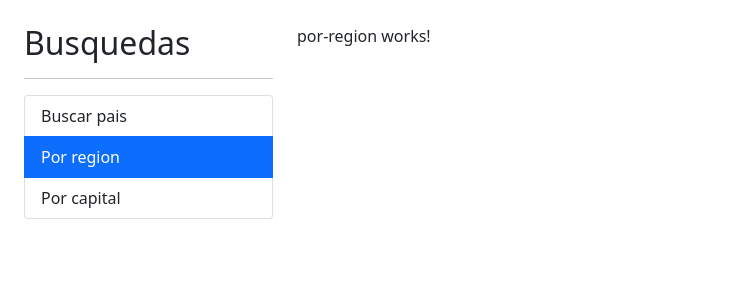
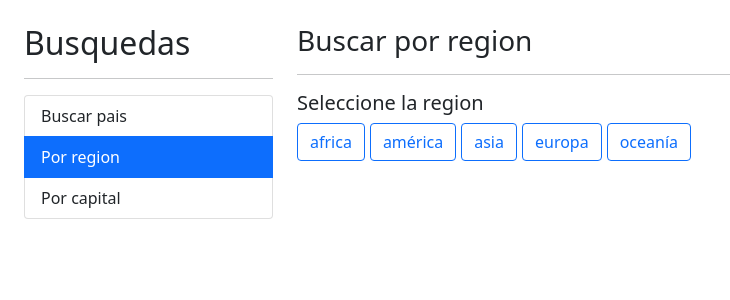
Before and after one commit to EmanuelAl/Angular, an Angular app in the folder paisesApp/: page /region in a window 1280 px wide. Shown: the top 300 px of the page, without its empty margins (0-730 px from the left). Built offline with nearby package versions, Linux system fonts and the light colour scheme.

Commit message:
se desarrolla la vista en el componente por region,se aprende a agregar clases a elemento html bajo una condicion dada

```diff
--- a/paisesApp/src/app/pais/pages/por-region/por-region.component.html
+++ b/paisesApp/src/app/pais/pages/por-region/por-region.component.html
@@ -1 +1,33 @@
-<p>por-region works!</p>
+<h3>Buscar por region <small>{{ regionActiva | titlecase}} </small></h3>
+<hr>
+
+<h5>Seleccione la region</h5>
+
+<div class="row">
+    <div class="col">
+        <button *ngFor="let region of regiones"
+                class="btn btn-outline-primary"
+                [ngClass]="{
+                    'btn-primary': regionActiva === region,
+                    'btn-outline-primary': regionActiva !== region
+                }"
+                (click)="activarRegion( region )">
+            {{region}}
+        </button>
+    </div>
+</div>
+
+<!--
+    esto tambien se puede agregar al boton para que haga una especie de hover al seleccionar y
+    estableceria/agregaria la clase al cumplirse la condicion (lo que va despues del ="...")
+    si la condicion es true se aplica la clase al elemento donde se la incorporo
+    [class.btn-primary]="region === regionActiva"
+
+    o se puede usar un ngclass
+    [ngClass]="{
+                     'nombreClase' : condicion,
+                    'btn-primary': regionActiva === region,
+                    'btn-outline-primary': regionActiva !== region
+                }"
+
+-->
--- a/paisesApp/src/app/pais/pages/por-region/por-region.component.ts
+++ b/paisesApp/src/app/pais/pages/por-region/por-region.component.ts
@@ -1,16 +1,25 @@
-import { Component, OnInit } from '@angular/core';
+import { Component } from '@angular/core';
 
 @Component({
   selector: 'app-por-region',
   templateUrl: './por-region.component.html',
-  styles: [
+  styles: [`
+    button {
+      margin-right: 5px;
+    }
+  `
   ]
 })
-export class PorRegionComponent implements OnInit {
+export class PorRegionComponent  {
 
+  regiones: string[] = ['africa','américa', 'asia', 'europa', 'oceanía'];
+  regionActiva: string = '';
   constructor() { }
 
-  ngOnInit(): void {
+  activarRegion( region: string){
+    this.regionActiva = region;
+
+    //TODO hacer el llamado al servicio
   }
 
 }
--- a/paisesApp/src/app/pais/pages/ver-pais/ver-pais.component.html
+++ b/paisesApp/src/app/pais/pages/ver-pais/ver-pais.component.html
@@ -52,11 +52,10 @@ class="alert alert-info">
         </div>
     </div>
 
-    <pre class="mt-5">
-        {{pais | json}}
-    </pre>
 </ng-template>
 
 <!--
+    <pre class="mt-5">
     {{pais | json}} esto me muestra en html toda la informacion del objeto pais en formato json
+    </pre>
  -->
```
